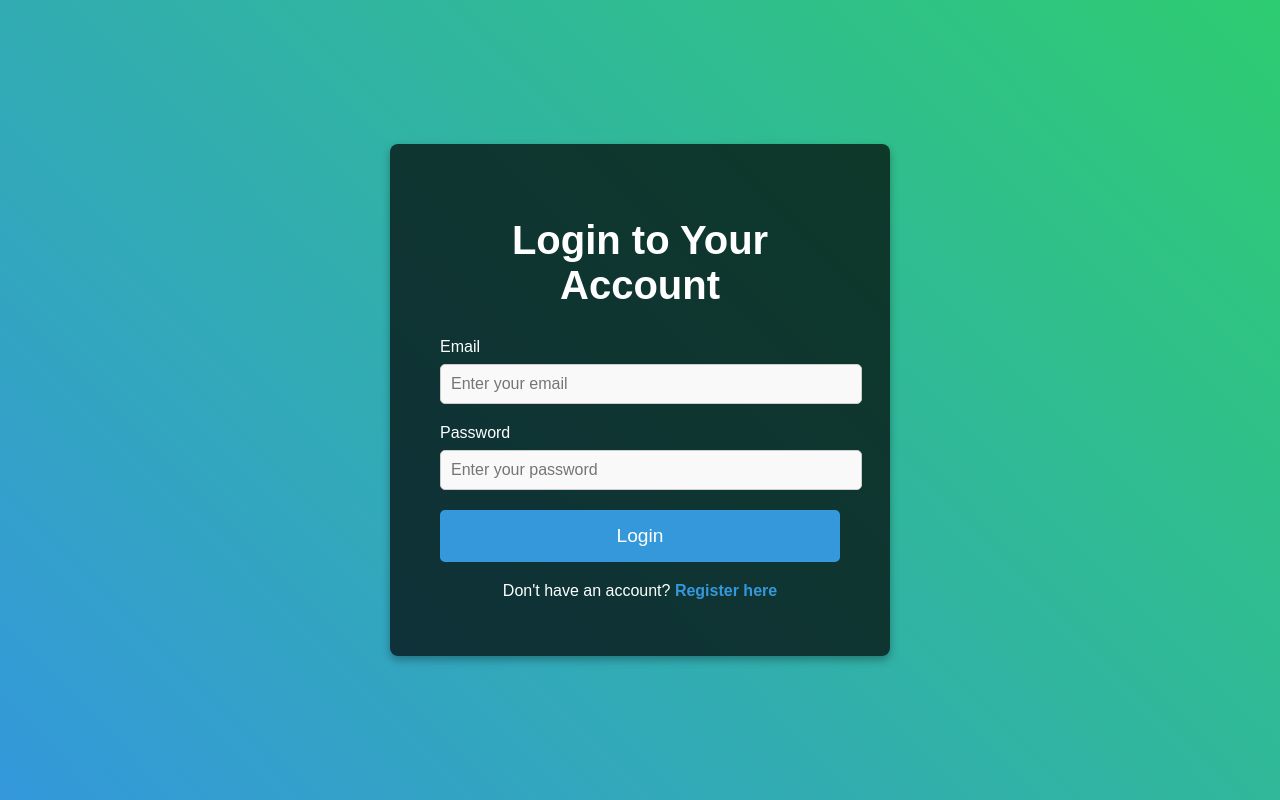
After one commit to sarthakghavate/SkillDevProject, a Flask app: page /login in a window 1280 px wide. The commit adds this page. Run offline with Flask 3, Linux system fonts and the light colour scheme.

Commit message:
Sign and login done

```diff
--- a/app.py
+++ b/app.py
@@ -1,125 +1,3 @@
-# # hero app.py
-#
-# # from flask import Flask, render_template, request, jsonify
-# # from flask_cors import CORS
-# # import mysql.connector
-# #
-# # app = Flask(__name__)
-# # CORS(app)
-# #
-# # # Configure MySQL connection
-# # db_config = {
-# #     'host': 'localhost',
-# #     'user': 'root',
-# #     'password': 'root',  # Replace with your MySQL password
-# #     'database': 'skilldev'
-# # }
-# # db = mysql.connector.connect(**db_config)
-# # cursor = db.cursor()
-# #
-# # @app.route('/')
-# # def index():
-# #     return render_template('index.html')
-# #
-# # @app.route('/signup', methods=['POST'])
-# # def signup():
-# #     data = request.json
-# #     try:
-# #         cursor.execute("INSERT INTO users (name, email, password) VALUES (%s, %s, %s)",
-# #                        (data['name'], data['email'], data['password']))
-# #         db.commit()
-# #         return jsonify({'message': 'User registered successfully!'})
-# #     except Exception as e:
-# #         return jsonify({'error': str(e)}), 400
-# #
-# # @app.route('/login', methods=['POST'])
-# # def login():
-# #     data = request.json
-# #     cursor.execute("SELECT * FROM users WHERE email = %s AND password = %s",
-# #                    (data['email'], data['password']))
-# #     user = cursor.fetchone()
-# #     if user:
-# #         return jsonify({'message': 'Login successful!', 'user': user})
-# #     return jsonify({'error': 'Invalid credentials'}), 401
-# #
-# # if __name__ == '__main__':
-# #     app.run(debug=True)
-#
-# # hero + register app.py
-# from flask import Flask, render_template, request, jsonify
-# from flask_cors import CORS
-# import mysql.connector
-#
-#
-# app = Flask(__name__)
-# # Allow requests from specific frontend URL
-# CORS(app)
-#
-# # Configure MySQL connection
-# db_config = {
-#     'host': 'localhost',
-#     'user': 'root',
-#     'password': 'root',  # Replace with your MySQL password
-#     'database': 'skilldev'
-# }
-# db = mysql.connector.connect(**db_config)
-# cursor = db.cursor()
-#
-#
-# @app.route('/')
-# def index():
-#     return render_template('index.html')
-#
-#
-# @app.route('/signup', methods=['POST'])
-# def signup():
-#     data = request.json
-#     name = data.get('name')
-#     email = data.get('email')
-#     password = data.get('password')
-#
-#     # Check if the email already exists
-#     cursor.execute("SELECT * FROM users WHERE email = %s", (email,))
-#     existing_user = cursor.fetchone()
-#
-#     if existing_user:
-#         return jsonify({'error': 'Email already exists!'}), 400
-#
-#     # Simple password check (length must be at least 6 characters)
-#     if len(password) < 6:
-#         return jsonify({'error': 'Password must be at least 6 characters long!'}), 400
-#
-#     try:
-#         cursor.execute("INSERT INTO users (name, email, password) VALUES (%s, %s, %s)",
-#                        (name, email, password))
-#         db.commit()
-#         return jsonify({'message': 'User registered successfully!'})
-#     except Exception as e:
-#         return jsonify({'error': str(e)}), 400
-#
-#
-# @app.route('/login', methods=['POST'])
-# def login():
-#     data = request.json
-#     email = data.get('email')
-#     password = data.get('password')
-#
-#     cursor.execute("SELECT * FROM users WHERE email = %s AND password = %s",
-#                    (email, password))
-#     user = cursor.fetchone()
-#
-#     if user:
-#         return jsonify({'message': 'Login successful!', 'user': user})
-#     return jsonify({'error': 'Invalid credentials'}), 401
-#
-#
-# if __name__ == '__main__':
-#     app.run(debug=True)
-
-
-
-# method not found error resolution code
-
 from flask import Flask, render_template, request, jsonify
 from flask_cors import CORS
 import mysql.connector
@@ -143,48 +21,26 @@ cursor = db.cursor()
 def index():
     return render_template('index.html')
 
-# @app.route('/signup', methods=['GET', 'POST'])
-# def signup():
-#     if request.method == 'POST':
-#         # Get data from the form
-#         name = request.form.get('name')
-#         email = request.form.get('email')
-#         password = request.form.get('password')
-#
-#         # Check if the email already exists
-#         cursor.execute("SELECT * FROM users WHERE email = %s", (email,))
-#         existing_user = cursor.fetchone()
-#
-#         if existing_user:
-#             return jsonify({'error': 'Email already exists!'}), 400
-#
-#         # Simple password check (length must be at least 6 characters)
-#         if len(password) < 6:
-#             return jsonify({'error': 'Password must be at least 6 characters long!'}), 400
-#
-#         # Hash password
-#         hashed_password = generate_password_hash(password)
-#
-#         try:
-#             cursor.execute("INSERT INTO users (name, email, password) VALUES (%s, %s, %s)",
-#                            (name, email, hashed_password))
-#             db.commit()
-#             return jsonify({'message': 'User registered successfully!'})
-#         except Exception as e:
-#             return jsonify({'error': str(e)}), 400
-#
-#     # For GET request, render the signup form
-#     return render_template('register.html')
+@app.route('/register')
+def register():
+    return render_template('register.html')
 
+@app.route('/login')
+def login():
+    return render_template('login.html')
 
 @app.route('/signup', methods=['GET', 'POST'])
 def signup():
-    if request.method == 'POST':
-        try:
+
             # Get data from the form
             name = request.form.get('name')
             email = request.form.get('email')
             password = request.form.get('password')
+            confirm_password = request.form.get('confirm-password')
+
+            if password != confirm_password:
+                return jsonify({'error': 'Password do not match!'}),400
+
 
             print(f"Name: {name}, Email: {email}, Password: {password}")  # Debug print
 
@@ -206,20 +62,15 @@ def signup():
             cursor.execute("INSERT INTO users (name, email, password) VALUES (%s, %s, %s)",
                            (name, email, hashed_password))
             db.commit()
-            return jsonify({'message': 'User registered successfully!'})
-        except Exception as e:
-            # Log the actual error and traceback
-            print(f"Error occurred: {e}")
-            print(traceback.format_exc())  # This will print the full traceback
-            return jsonify({'error': 'An error occurred. Please try again later.'}), 500
+            return render_template('login.html')
 
-    # For GET request, render the signup form
-    return render_template('register.html')
-@app.route('/login', methods=['POST'])
-def login():
-    data = request.json
+@app.route('/checklogin', methods=['GET', 'POST'])
+def checklogin():
+    data = request.form
     email = data.get('email')
     password = data.get('password')
+
+    print(f"Email: {email}, Password: {password}")  # Debug print
 
     cursor.execute("SELECT * FROM users WHERE email = %s", (email,))
     user = cursor.fetchone()
--- /dev/null
+++ b/static/css/login.css
@@ -0,0 +1,91 @@
+/* login.css */
+
+/* General Reset */
+body, html {
+    margin: 0;
+    padding: 0;
+    font-family: 'Arial', sans-serif;
+    box-sizing: border-box;
+}
+
+/* Login Section */
+.login-section {
+    display: flex;
+    justify-content: center;
+    align-items: center;
+    height: 100vh;
+    background: linear-gradient(45deg, #3498db, #2ecc71);
+    color: white;
+}
+
+.login-form-container {
+    background-color: rgba(0, 0, 0, 0.7);
+    padding: 40px 50px;
+    border-radius: 8px;
+    width: 100%;
+    max-width: 400px;
+    box-shadow: 0 4px 8px rgba(0, 0, 0, 0.3);
+}
+
+.login-form-container h1 {
+    font-size: 2.5em;
+    margin-bottom: 30px;
+    text-align: center;
+}
+
+.input-group {
+    margin-bottom: 20px;
+}
+
+.input-group label {
+    display: block;
+    font-size: 1em;
+    margin-bottom: 8px;
+}
+
+.input-group input {
+    width: 100%;
+    padding: 10px;
+    font-size: 1em;
+    border: 1px solid #ccc;
+    border-radius: 5px;
+    background-color: #f9f9f9;
+    transition: border-color 0.3s;
+}
+
+.input-group input:focus {
+    border-color: #3498db;
+    outline: none;
+}
+
+button {
+    width: 100%;
+    padding: 15px;
+    font-size: 1.2em;
+    color: white;
+    background-color: #3498db;
+    border: none;
+    border-radius: 5px;
+    cursor: pointer;
+    transition: background-color 0.3s;
+}
+
+button:hover {
+    background-color: #2980b9;
+}
+
+p {
+    text-align: center;
+    font-size: 1em;
+    margin-top: 20px;
+}
+
+.link {
+    color: #3498db;
+    text-decoration: none;
+    font-weight: bold;
+}
+
+.link:hover {
+    text-decoration: underline;
+}
--- /dev/null
+++ b/templates/login.html
@@ -0,0 +1,30 @@
+<!-- login.html -->
+<!DOCTYPE html>
+<html lang="en">
+<head>
+    <meta charset="UTF-8">
+    <meta name="viewport" content="width=device-width, initial-scale=1.0">
+    <title>SkillDev | Login</title>
+    <link rel="stylesheet" href="../static/css/login.css">
+</head>
+<body>
+    <section class="login-section">
+        <div class="login-form-container">
+            <h1>Login to Your Account</h1>
+            <form id="login-form" action="/checklogin" method="POST">
+                <div class="input-group">
+                    <label for="email">Email</label>
+                    <input type="email" id="email" name="email" placeholder="Enter your email" required>
+                </div>
+                <div class="input-group">
+                    <label for="password">Password</label>
+                    <input type="password" id="password" name="password" placeholder="Enter your password" required>
+                </div>
+                <button type="submit" class="btn btn-primary">Login</button>
+                <p>Don't have an account? <a href="/register" class="link">Register here</a></p>
+            </form>
+        </div>
+    </section>
+<!--    <script src="{{ url_for('static', filename='js/main.js') }}"></script> -->
+</body>
+</html>
```
Also changed, not shown: static/css/style.css (+0 -11 lines), static/js/main.js (+0 -107 lines), templates/index.html (+1 -61 lines), templates/register.html (+6 -6 lines).
